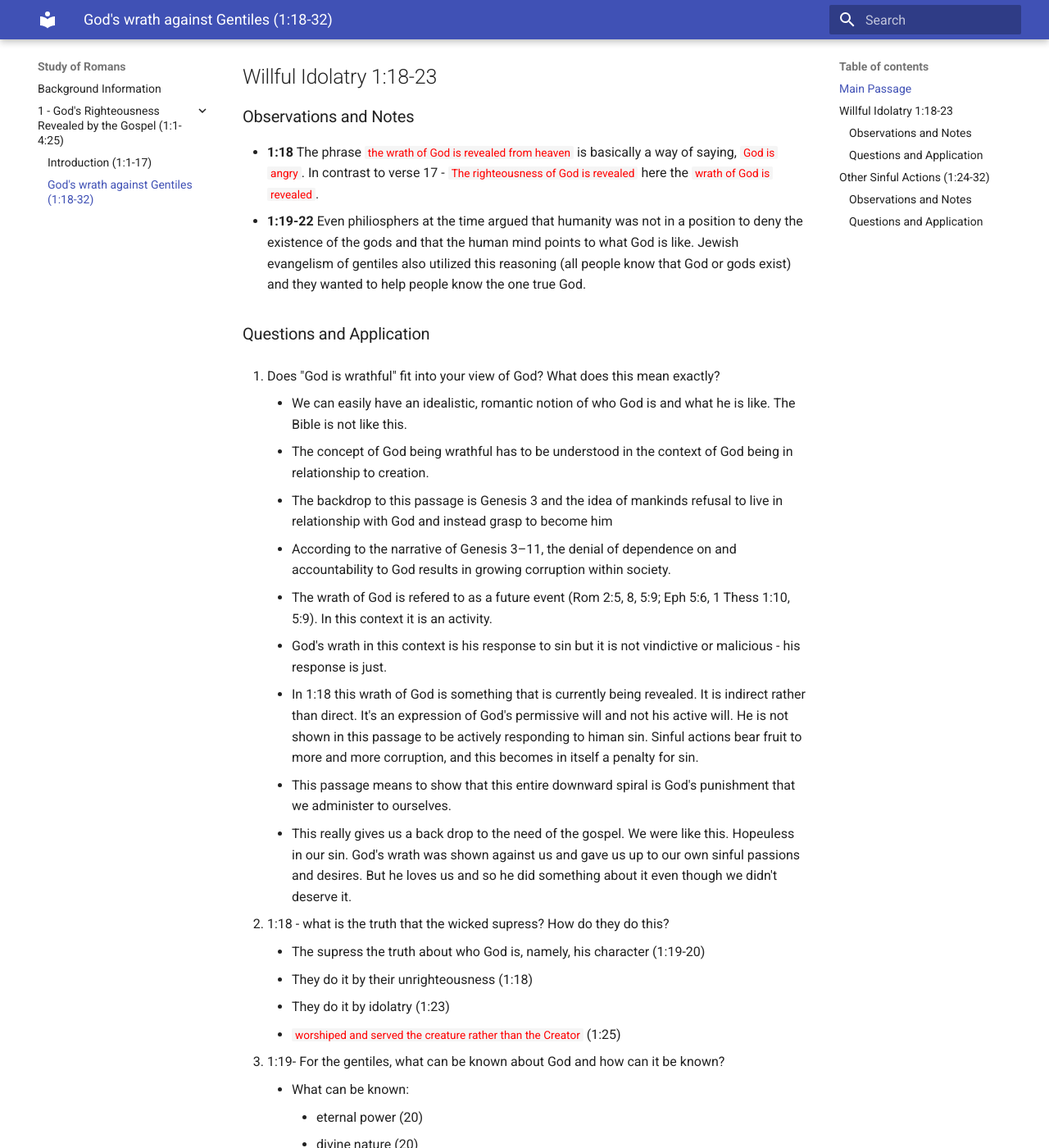
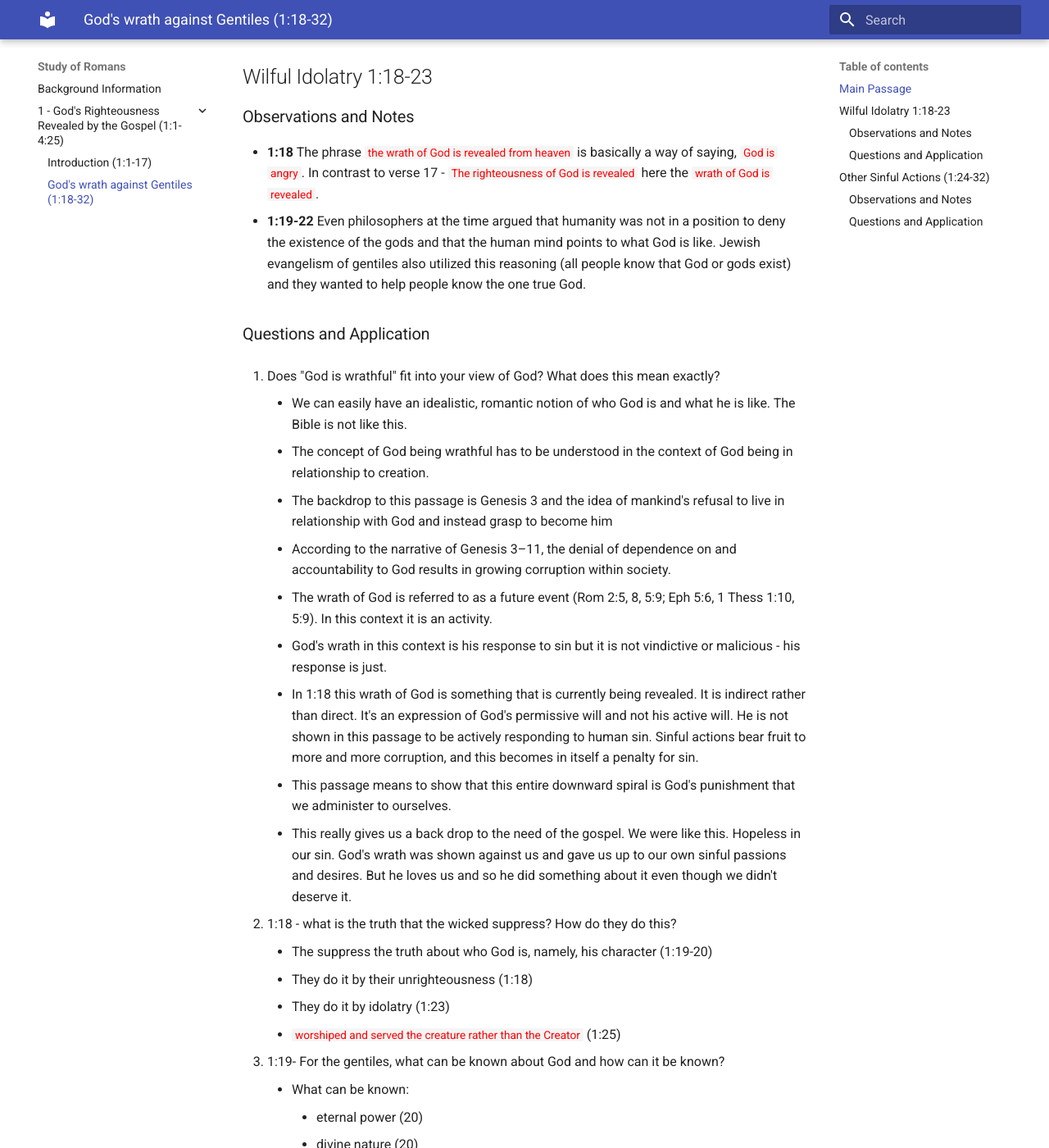
Before and after one commit to 1dancook/romans-study, an MkDocs documentation site: the page built from docs/02-wrath-gentiles.md, in a window 1280 px wide and 1400 px high, scrolled down 875 px. Shown: the whole window at 82% size. Built offline with MkDocs 1.6.1 and Material for MkDocs 9.7.7, drawn with Linux system fonts in a browser that asks for light colours; some of the changed text lies outside the part shown.

Commit message:
correct spelling

```diff
--- a/docs/02-wrath-gentiles.md
+++ b/docs/02-wrath-gentiles.md
@@ -5,35 +5,35 @@
 !!! Scripture "Romans 1:18-32 (ESV)"
     **18** For the wrath of God is revealed from heaven against all ungodliness and unrighteousness of men, who by their unrighteousness suppress the truth. **19** For what can be known about God is plain to them, because God has shown it to them. **20** For his invisible attributes, namely, his eternal power and divine nature, have been clearly perceived, ever since the creation of the world, in the things that have been made. So they are without excuse. **21** For although they knew God, they did not honor him as God or give thanks to him, but they became futile in their thinking, and their foolish hearts were darkened. **22** Claiming to be wise, they became fools, **23** and exchanged the glory of the immortal God for images resembling mortal man and birds and animals and creeping things.
 
-    **24** Therefore God gave them up in the lusts of their hearts to impurity, to the dishonoring of their bodies among themselves, **25** because they exchanged the truth about God for a lie and worshiped and served the creature rather than the Creator, who is blessed forever! Amen.
+    **24** Therefore God gave them up in the lusts of their hearts to impurity, to the dishonoring of their bodies among themselves, **25** because they exchanged the truth about God for a lie and worshipped and served the creature rather than the Creator, who is blessed forever! Amen.
 
     **26** For this reason God gave them up to dishonorable passions. For their women exchanged natural relations for those that are contrary to nature; **27** and the men likewise gave up natural relations with women and were consumed with passion for one another, men committing shameless acts with men and receiving in themselves the due penalty for their error.
 
     **28** And since they did not see fit to acknowledge God, God gave them up to a debased mind to do what ought not to be done. **29** They were filled with all manner of unrighteousness, evil, covetousness, malice. They are full of envy, murder, strife, deceit, maliciousness. They are gossips, **30** slanderers, haters of God, insolent, haughty, boastful, inventors of evil, disobedient to parents, **31** foolish, faithless, heartless, ruthless. **32** Though they know God's righteous decree that those who practice such things deserve to die, they not only do them but give approval to those who practice them.
 
 
-## Willful Idolatry 1:18-23
+## Wilful Idolatry 1:18-23
 
 ### Observations and Notes
 - **1:18** The phrase `the wrath of God is revealed from heaven` is basically a way of saying, `God is angry`. In contrast to verse 17 - `The righteousness of God is revealed` here the `wrath of God is revealed`.
-- **1:19-22** Even philiosphers at the time argued that humanity was not in a position to deny the existence of the gods and that the human mind points to what God is like. Jewish evangelism of gentiles also utilized this reasoning (all people know that God or gods exist) and they wanted to help people know the one true God.
+- **1:19-22** Even philosophers at the time argued that humanity was not in a position to deny the existence of the gods and that the human mind points to what God is like. Jewish evangelism of gentiles also utilized this reasoning (all people know that God or gods exist) and they wanted to help people know the one true God.
 
 ### Questions and Application
 
 1. Does "God is wrathful" fit into your view of God? What does this mean exactly?
     - We can easily have an idealistic, romantic notion of who God is and what he is like. The Bible is not like this.
     - The concept of God being wrathful has to be understood in the context of God being in relationship to creation.
-    - The backdrop to this passage is Genesis 3 and the idea of mankinds refusal to live in relationship with God and instead grasp to become him
+    - The backdrop to this passage is Genesis 3 and the idea of mankind's refusal to live in relationship with God and instead grasp to become him
     - According to the narrative of Genesis 3–11, the denial of dependence on and accountability to God results in growing corruption within society.
-    - The wrath of God is refered to as a future event (Rom 2:5, 8, 5:9; Eph 5:6, 1 Thess 1:10, 5:9). In this context it is an activity.
+    - The wrath of God is referred to as a future event (Rom 2:5, 8, 5:9; Eph 5:6, 1 Thess 1:10, 5:9). In this context it is an activity.
     - God's wrath in this context is his response to sin but it is not vindictive or malicious - his response is just.
-    - In 1:18 this wrath of God is something that is currently being revealed. It is indirect rather than direct. It's an expression of God's permissive will and not his active will. He is not shown in this passage to be actively responding to himan sin. Sinful actions bear fruit to more and more corruption, and this becomes in itself a penalty for sin.
+    - In 1:18 this wrath of God is something that is currently being revealed. It is indirect rather than direct. It's an expression of God's permissive will and not his active will. He is not shown in this passage to be actively responding to human sin. Sinful actions bear fruit to more and more corruption, and this becomes in itself a penalty for sin.
     - This passage means to show that this entire downward spiral is God's punishment that we administer to ourselves.
-    - This really gives us a back drop to the need of the gospel. We were like this. Hopeuless in our sin. God's wrath was shown against us and gave us up to our own sinful passions and desires. But he loves us and so he did something about it even though we didn't deserve it.
+    - This really gives us a back drop to the need of the gospel. We were like this. Hopeless in our sin. God's wrath was shown against us and gave us up to our own sinful passions and desires. But he loves us and so he did something about it even though we didn't deserve it.
 
 
-1. 1:18 - what is the truth that the wicked supress? How do they do this?
-    - The supress the truth about who God is, namely, his character (1:19-20)
+1. 1:18 - what is the truth that the wicked suppress? How do they do this?
+    - The suppress the truth about who God is, namely, his character (1:19-20)
     - They do it by their unrighteousness (1:18)
     - They do it by idolatry (1:23)
     - `worshiped and served the creature rather than the Creator` (1:25)
```
Also changed, not shown: other parts of docs/02-wrath-gentiles.md (+5 -5 lines).
